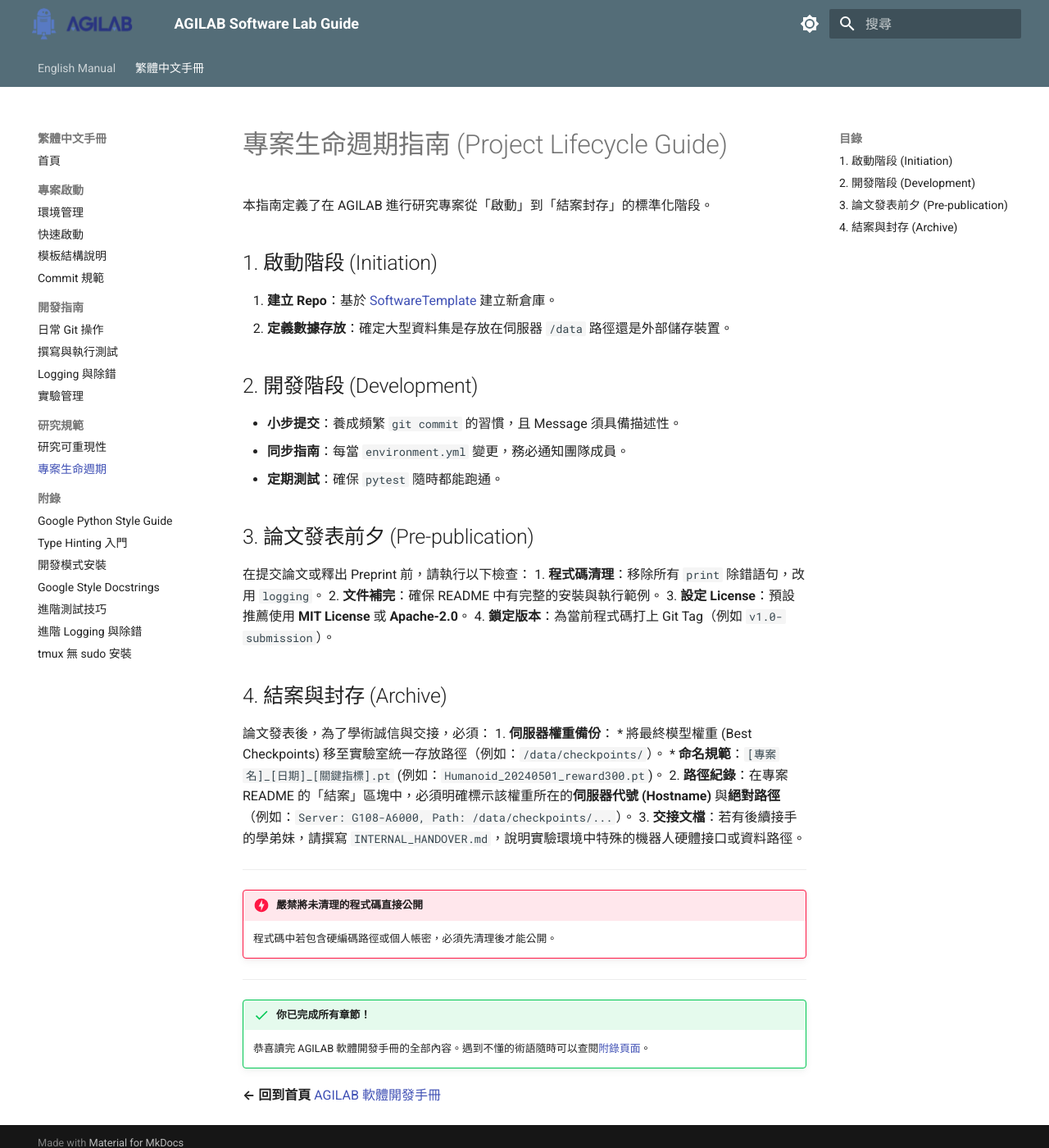
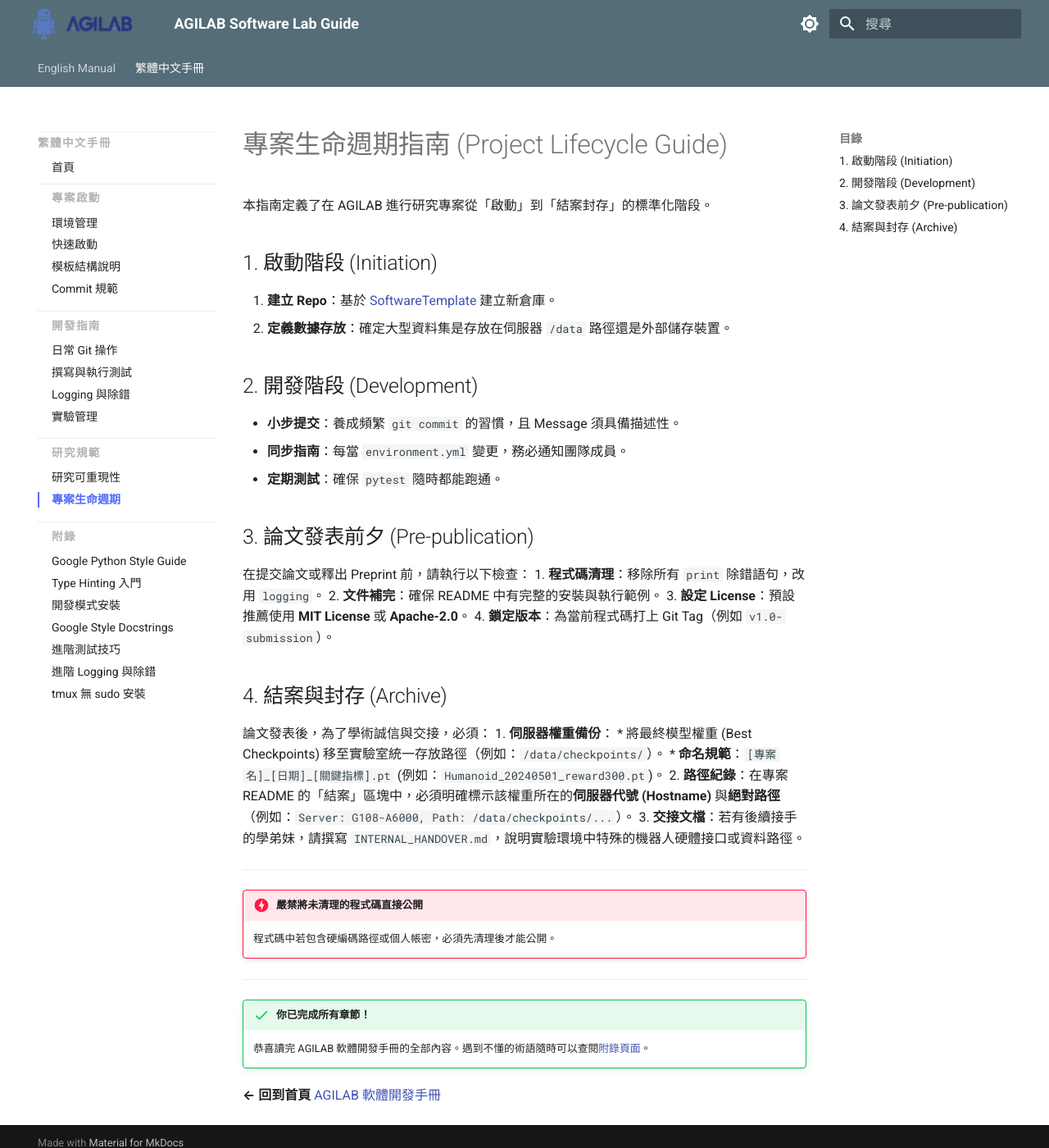
Before and after one commit to AGILAB-NTNU/AGILAB_Software_Lab_Guide, an MkDocs documentation site: the page built from docs/zh/research/lifecycle.md, in a window 1280 px wide and 1400 px high. Shown: the whole window at 82% size. Built offline with MkDocs 1.6.1 and Material for MkDocs 9.7.7, drawn with Linux system fonts in a browser that asks for light colours.

Commit message:
style: Add sidebar hierarchy CSS; fix broken anchor link in lifecycle.md

```diff
--- a/docs/assets/stylesheets/extra.css
+++ b/docs/assets/stylesheets/extra.css
@@ -1,3 +1,46 @@
+/* ===== Sidebar Navigation Hierarchy ===== */
+
+/* Separator line above each section group (except the first) */
+.md-nav--primary .md-nav__item--section:not(:first-child) {
+    border-top: 1px solid var(--md-default-fg-color--lightest);
+    margin-top: 0.5rem;
+    padding-top: 0.25rem;
+}
+
+/* Section group label: uppercase, smaller, muted — reads as a category tag */
+.md-nav--primary .md-nav__item--section > .md-nav__link,
+.md-nav--primary .md-nav__item--section > label.md-nav__link {
+    font-size: 0.68rem !important;
+    font-weight: 700 !important;
+    letter-spacing: 0.1em;
+    text-transform: uppercase;
+    opacity: 0.55;
+    padding-bottom: 0.15rem;
+    pointer-events: none;
+}
+
+/* Page links inside a section: left accent bar */
+.md-nav--primary .md-nav__item--section .md-nav .md-nav__link {
+    border-left: 2px solid transparent;
+    padding-left: 0.75rem !important;
+    transition: border-color 0.15s ease, color 0.15s ease;
+}
+
+/* Hover state */
+.md-nav--primary .md-nav__item--section .md-nav .md-nav__link:hover {
+    border-left-color: var(--md-accent-fg-color);
+    opacity: 0.85;
+}
+
+/* Active (current page) — solid accent bar + accent color */
+.md-nav--primary .md-nav__item--section .md-nav .md-nav__link--active {
+    border-left-color: var(--md-accent-fg-color);
+    color: var(--md-accent-fg-color) !important;
+    font-weight: 600;
+}
+
+/* ===== End Sidebar Hierarchy ===== */
+
 /* --- Professional Logo Visibility Optimization --- */
 
 /* Desktop: Significantly enlarge the logo */
--- a/docs/zh/research/lifecycle.md
+++ b/docs/zh/research/lifecycle.md
@@ -38,6 +38,6 @@
 ---
 
 !!! success "你已完成所有章節！"
-    恭喜讀完 AGILAB 軟體開發手冊的全部內容。遇到不懂的術語隨時可以查閱[附錄頁面](../index.md#附錄術語說明)。
+    恭喜讀完 AGILAB 軟體開發手冊的全部內容。遇到不懂的術語隨時可以查閱[附錄頁面](../index.md)。
 
 **← 回到首頁** [AGILAB 軟體開發手冊](../index.md)
```
